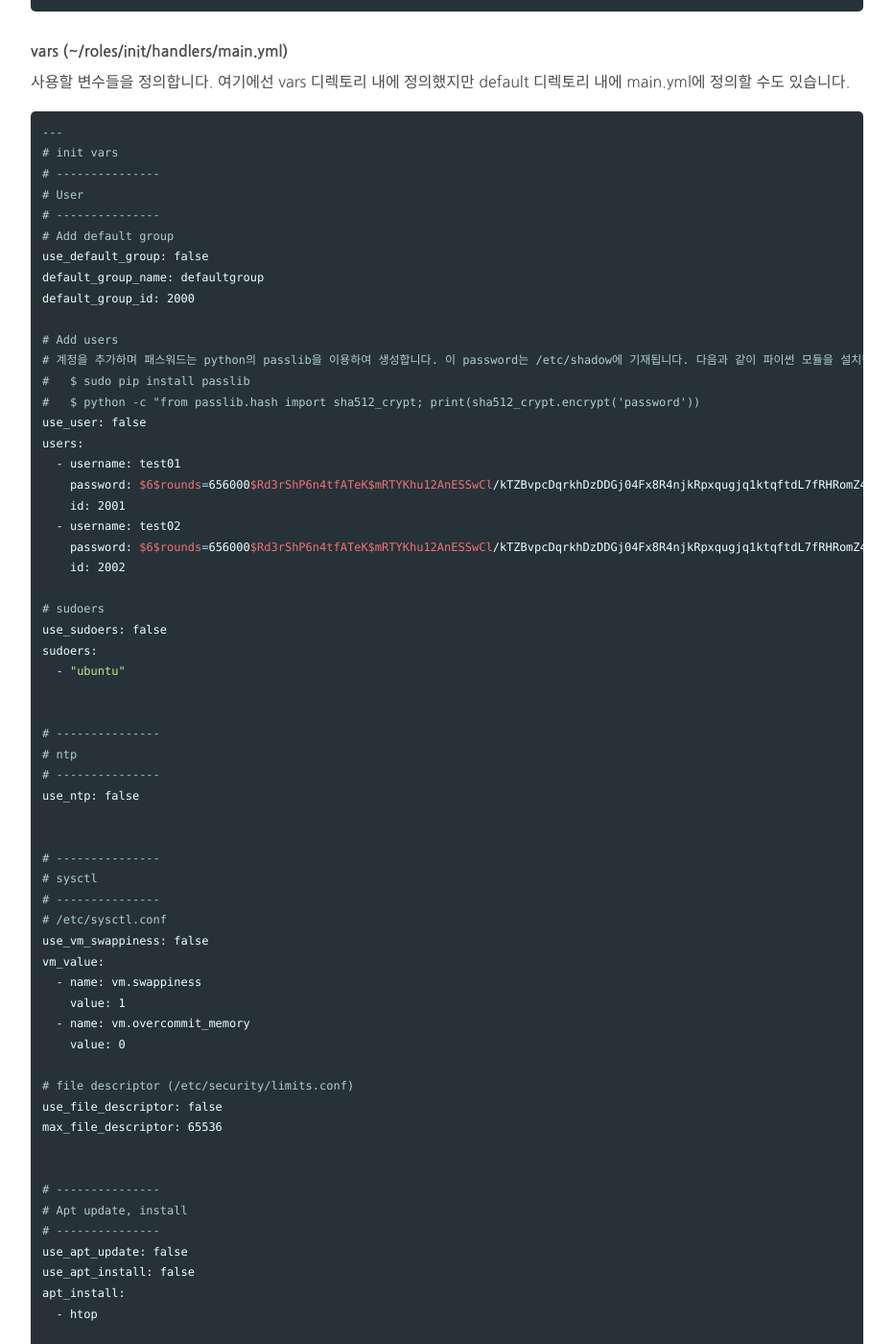
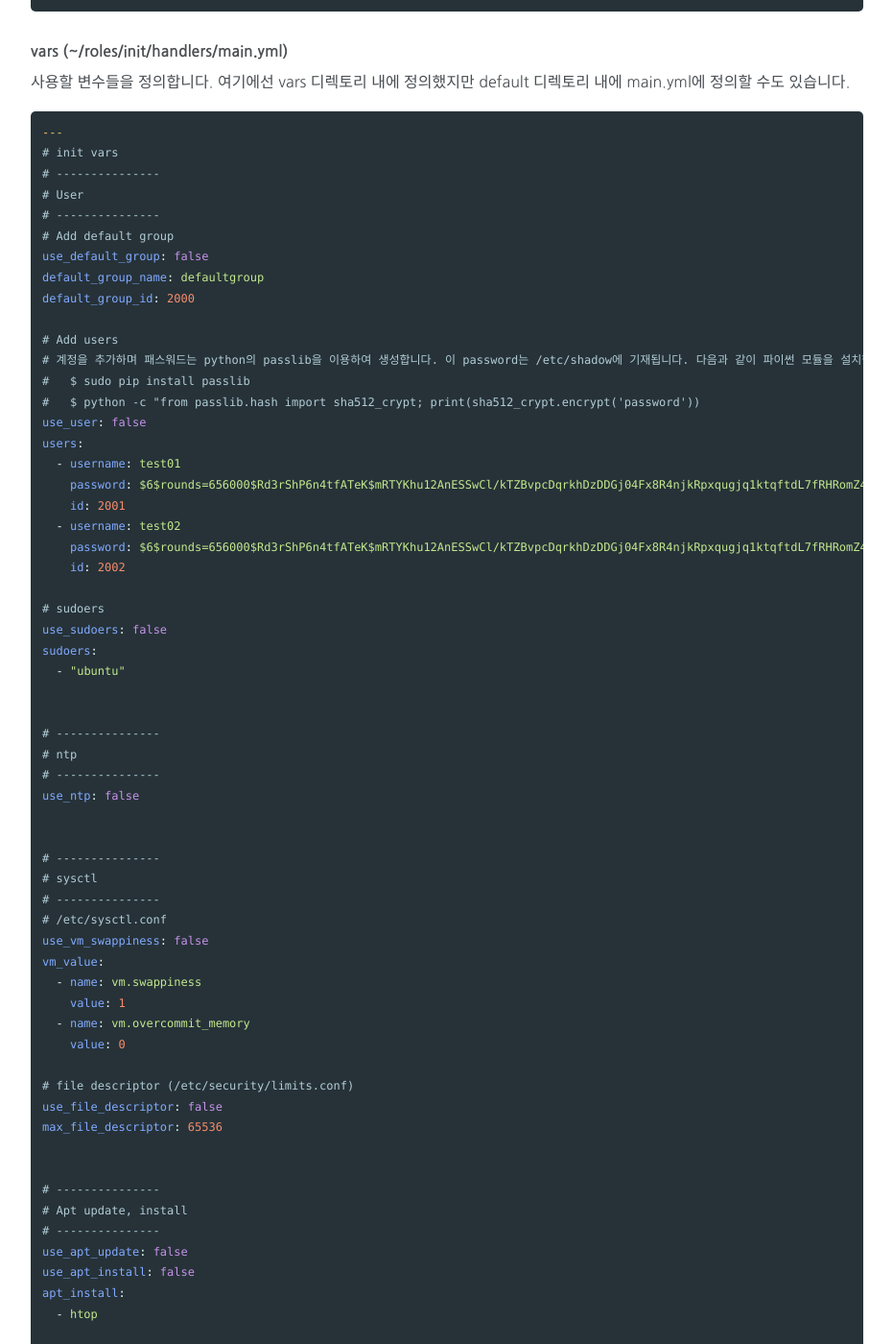
Before and after one commit to getto215/getto215.github.io, a Jekyll site: the page built from _posts/2018-07-16-ansible-server-init.md, in a window 1280 px wide and 1400 px high, scrolled down 6764 px. Shown: the whole window at 96% size, without its empty margins (174-1105 px from the left). Built offline with Jekyll 4.4.1, drawn with Linux system fonts in a browser that asks for light colours; nearby versions of some CDN libraries; some of the changed text lies outside the part shown.

Commit message:
add ansible post

```diff
--- a/_posts/2018-07-16-ansible-server-init.md
+++ b/_posts/2018-07-16-ansible-server-init.md
@@ -302,7 +302,7 @@ $ tree
 #### vars (~/roles/init/handlers/main.yml)
 사용할 변수들을 정의합니다. 여기에선 vars 디렉토리 내에 정의했지만 default 디렉토리 내에 main.yml에 정의할 수도 있습니다.
 
-~~~bash
+~~~yml
 ---
 # init vars
 # ---------------
```
